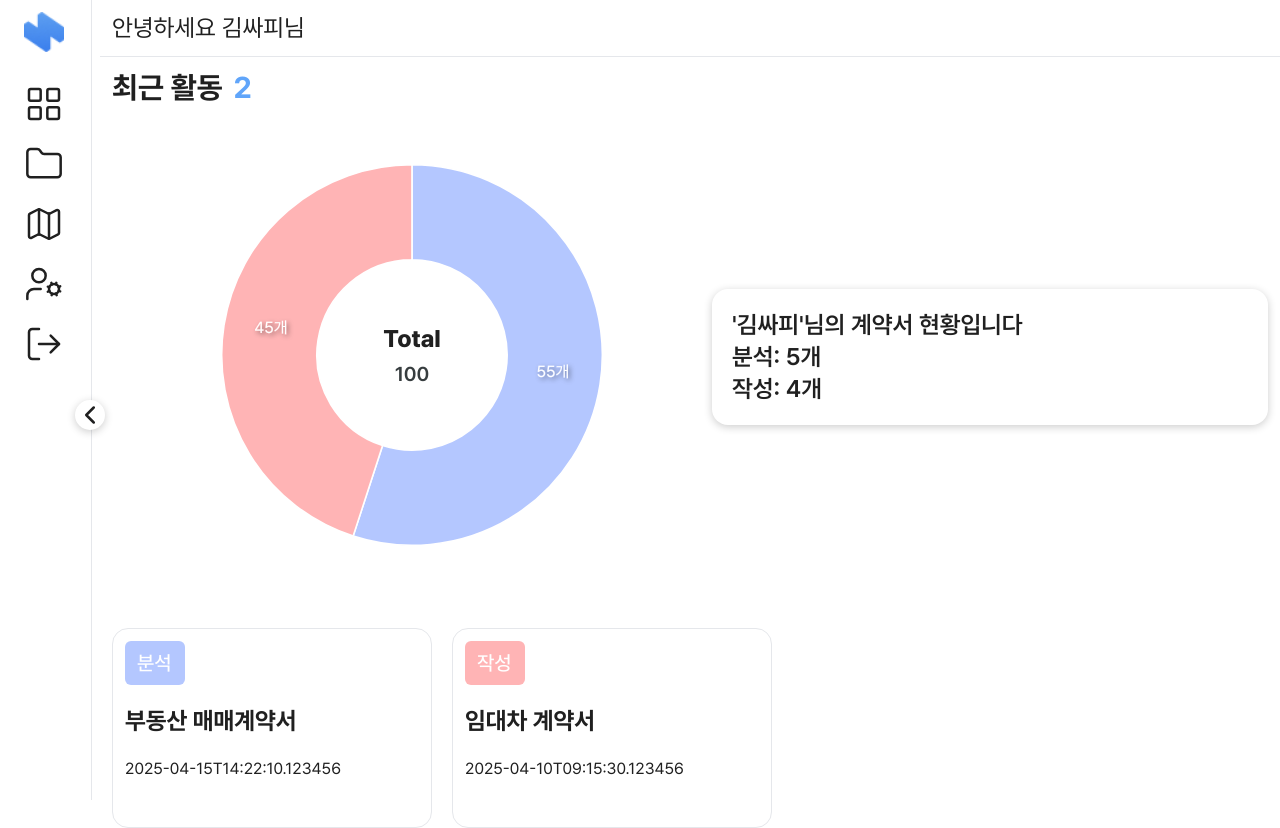
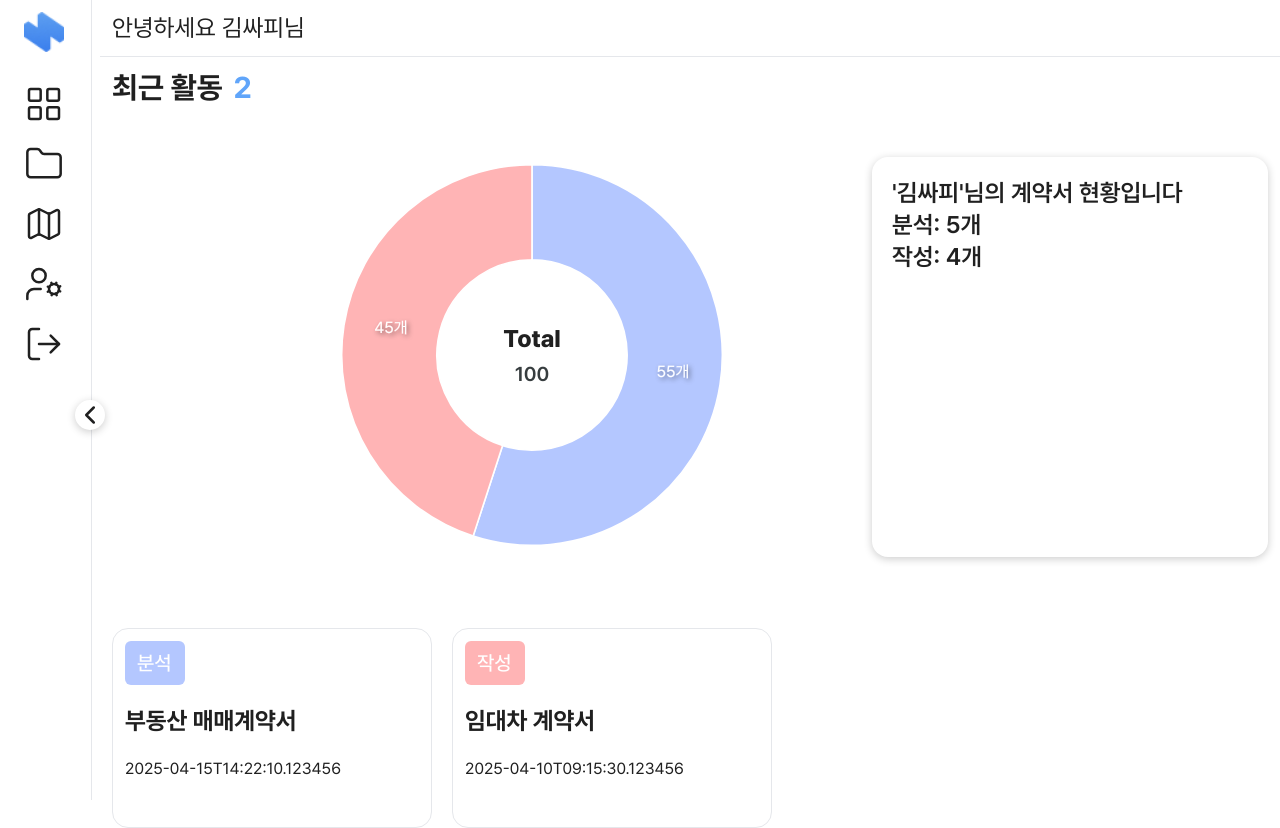
Before and after one commit to sonseohy/checkmate, a React (Vite) app in the folder checkmate-fe/: page /mypage in a window 1280 px wide. Built offline with nearby package versions, Linux system fonts and the light colour scheme.

Commit message:
feat: 대시 보드 ui 구현

```diff
--- a/checkmate-fe/src/features/mypage/ui/Dashboard.tsx
+++ b/checkmate-fe/src/features/mypage/ui/Dashboard.tsx
@@ -33,11 +33,11 @@ export default function Dashboard() {
                 최근 활동
                 <span className="ml-1 text-[#60A5FA]"> 2 </span>
             </div>
-            <div className={`flex ${isMobile ? 'flex-col justify-center' : 'flex-row'} items-center `}>
+            <div className={`flex ${isMobile ? 'flex-col justify-center' : 'flex-row gap-10 ml-30'} items-center `}>
                 <div className={`${isMobile ? 'w-full mb-5' : 'w-150'}`}>
                     <PieDonutChart />
                 </div>
-                <div className={`flex-1 p-5 font-semibold text-2xl rounded-2xl shadow-[0_2px_8px_rgba(0,0,0,0.2)] ${isMobile ? 'w-full' : 'max-w-150'}`}>
+                <div className={`flex-1 p-5 font-semibold text-2xl rounded-2xl shadow-[0_2px_8px_rgba(0,0,0,0.2)] ${isMobile ? 'w-full' : 'max-w-150 min-h-100'}`}>
                     '김싸피'님의 계약서 현황입니다
                     <br />
                     분석: 5개
```
